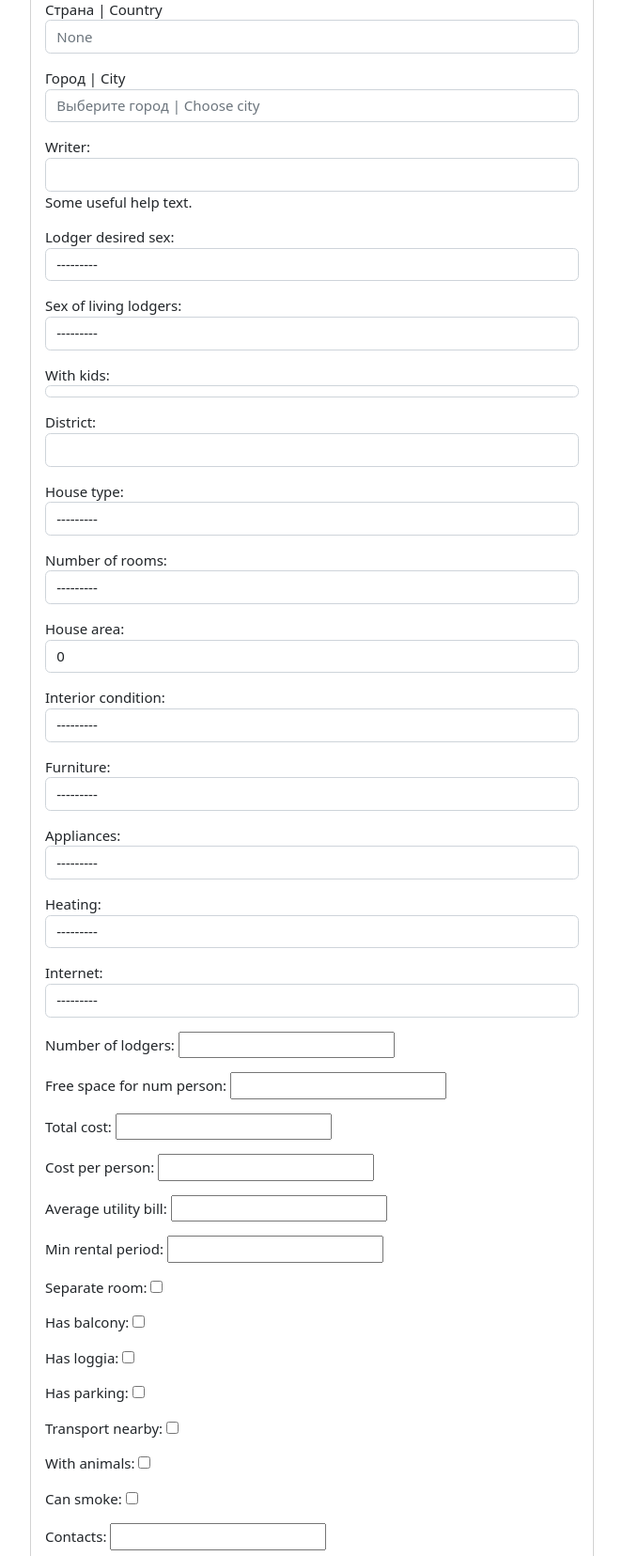
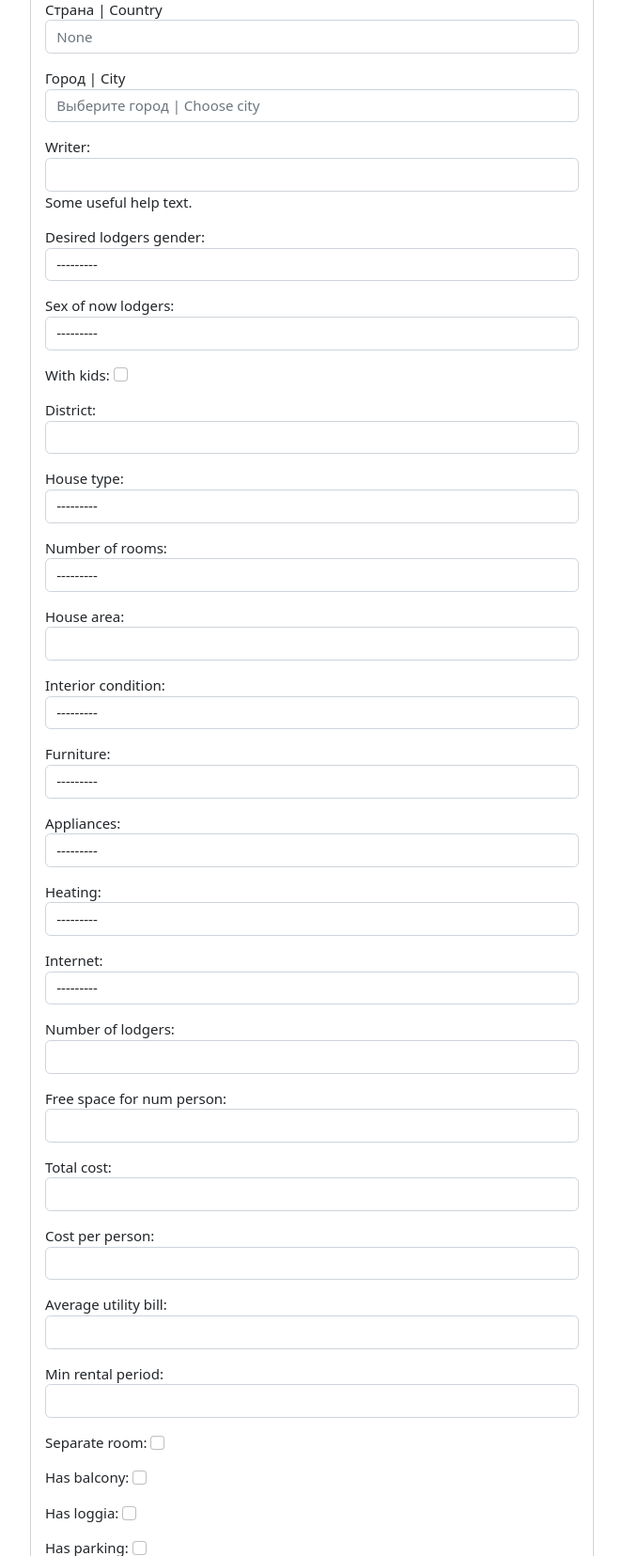
Before and after one commit to mechanovkirill/cooliving, a Django app: page /offers/offer_create/ in a window 1280 px wide. Shown: the part 226-1882 px from the top of the page at 94% size, without its empty margins (308-971 px from the left). Run offline with Django 4.2, Linux system fonts and the light colour scheme; data that the repository does not hold is empty; some libraries are stand-ins or nearby versions; some web fonts are replaced.

Commit message:
upgrade created view, offer_form

```diff
--- a/coliving/settings.py
+++ b/coliving/settings.py
@@ -135,7 +135,7 @@ STATICFILES_DIRS = [
 
 # mediafiles configuration
 MEDIA_URL = '/media/'
-MEDIA_ROOT = BASE_DIR / 'media'
+MEDIA_ROOT = BASE_DIR / 'media/'
 
 # Default primary key field type
 # https://docs.djangoproject.com/en/4.1/ref/settings/#default-auto-field
--- a/offers/admin.py
+++ b/offers/admin.py
@@ -4,7 +4,7 @@ from .models import Offer, City, Countries
 
 class OfferAdmin(admin.ModelAdmin):
     list_display = (
-        'name', 'city', 'lodger_desired_sex', 'sex_of_living_lodgers', 'house_type',
+        'name', 'city', 'desired_lodgers_gender', 'sex_of_now_lodgers', 'house_type',
         'number_of_rooms', 'interior_condition', 'heating', 'number_of_lodgers', 'internet',
         'furniture', 'appliances', 'created_date', 'modified_date', 'free_space_for_num_person', 'total_cost',
         'cost_per_person', 'min_rental_period', 'with_animals', 'with_kids', 'separate_room', 'has_balcony',
--- a/offers/forms.py
+++ b/offers/forms.py
@@ -6,7 +6,7 @@ from django.utils.translation import gettext_lazy as _
 class OfferForm(forms.ModelForm):
     class Meta:
         model = Offer
-        exclude = ['city', 'user', 'is_active', 'count_of_views', 'in_favorites',]
+        exclude = ['city', 'user', 'is_active', 'count_of_views', 'in_favorites']
 
         labels = {
             'name': _('Writer'),
@@ -22,10 +22,9 @@ class OfferForm(forms.ModelForm):
         }
         widgets = {
             'name': forms.TextInput(attrs={'class': 'form-control'}),
-            # 'city': forms.Select(attrs={'class': 'form-control'}),
-            'lodger_desired_sex': forms.Select(attrs={'class': 'form-control'}),
-            'sex_of_living_lodgers': forms.Select(attrs={'class': 'form-control'}),
-            'with_kids': forms.CheckboxInput(attrs={'class': 'form-control'}),
+            'desired_lodgers_gender': forms.Select(attrs={'class': 'form-control'}),
+            'sex_of_now_lodgers': forms.Select(attrs={'class': 'form-control'}),
+            'with_kids': forms.CheckboxInput(attrs={'class': 'form-check-input'}),
             'district': forms.TextInput(attrs={'class': 'form-control'}),
             'house_type': forms.Select(attrs={'class': 'form-control'}),
             'number_of_rooms': forms.Select(attrs={'class': 'form-control'}),
@@ -35,6 +34,25 @@ class OfferForm(forms.ModelForm):
             'interior_condition': forms.Select(attrs={'class': 'form-control'}),
             'furniture': forms.Select(attrs={'class': 'form-control'}),
             'appliances': forms.Select(attrs={'class': 'form-control'}),
+            'number_of_lodgers': forms.NumberInput(attrs={'class': 'form-control'}),
+            'free_space_for_num_person': forms.NumberInput(attrs={'class': 'form-control'}),
+            'total_cost': forms.NumberInput(attrs={'class': 'form-control'}),
+            'cost_per_person': forms.NumberInput(attrs={'class': 'form-control'}),
+            'average_utility_bill': forms.NumberInput(attrs={'class': 'form-control'}),
+            'min_rental_period': forms.NumberInput(attrs={'class': 'form-control'}),
+            'separate_room': forms.CheckboxInput(attrs={'class': 'form-check-input'}),
+            'has_balcony': forms.CheckboxInput(attrs={'class': 'form-check-input'}),
+            'has_loggia': forms.CheckboxInput(attrs={'class': 'form-check-input'}),
+            'has_parking': forms.CheckboxInput(attrs={'class': 'form-check-input'}),
+            'transport_nearby': forms.CheckboxInput(attrs={'class': 'form-check-input'}),
+            'with_animals': forms.CheckboxInput(attrs={'class': 'form-check-input'}),
+            'can_smoke': forms.CheckboxInput(attrs={'class': 'form-check-input'}),
+            'contacts': forms.TextInput(attrs={'class': 'form-control'}),
+            'description': forms.Textarea(attrs={'class': 'form-control'}),
+            'photo_1': forms.FileInput(attrs={'class': 'form-control'}),
+            'photo_2': forms.FileInput(attrs={'class': 'form-control'}),
+            'photo_3': forms.FileInput(attrs={'class': 'form-control'}),
+            'photo_4': forms.FileInput(attrs={'class': 'form-control'}),
         }
 
     def clean_name(self):
--- a/offers/management/commands/load_data_2.py
+++ b/offers/management/commands/load_data_2.py
@@ -77,8 +77,8 @@ class Command(BaseCommand):
             offer.name = mocks[i]
             offer.user = Account.objects.get(id=1)
             offer.city = City.objects.get(city__exact='Jurm')
-            offer.lodger_desired_sex = randint(1, 3)
-            offer.sex_of_living_lodgers = randint(1, 4)
+            offer.desired_lodgers_gender = randint(1, 3)
+            offer.sex_of_now_lodgers = randint(1, 4)
             offer.with_kids = choice(ch)
             offer.district = choice(dist)
             offer.house_type = randint(1, 3)
@@ -92,7 +92,7 @@ class Command(BaseCommand):
             offer.free_space_for_num_person = randint(1, 4)
             offer.total_cost = randint(100, 1000)
             offer.cost_per_person = randint(50, 500)
-            offer.аverage_utility_bill = randint(10, 150)
+            offer.average_utility_bill = randint(10, 150)
             offer.min_rental_period = randint(2, 12)
             offer.separate_room = choice(ch)
             offer.has_balcony = choice(ch)
--- a/offers/models.py
+++ b/offers/models.py
@@ -86,13 +86,13 @@ class Offer(models.Model):
     user = models.ForeignKey(Account, on_delete=models.CASCADE)
     is_active = models.BooleanField(default=True)
     city = models.ForeignKey(City, on_delete=models.CASCADE)
-    lodger_desired_sex = models.CharField(max_length=2, choices=SEX)
-    sex_of_living_lodgers = models.CharField(max_length=2, choices=SEX_HOUSE)
+    desired_lodgers_gender = models.CharField(max_length=2, choices=SEX)
+    sex_of_now_lodgers = models.CharField(max_length=2, choices=SEX_HOUSE)
     with_kids = models.BooleanField()
     district = models.CharField(max_length=50, null=True, blank=True)
     house_type = models.CharField(max_length=2, choices=HOUSE_TYPES)
     number_of_rooms = models.CharField(max_length=2, choices=ROOMS)
-    house_area = models.FloatField(max_length=7, default=0)  # TODO: delete default before deployment
+    house_area = models.FloatField(max_length=7)
     interior_condition = models.CharField(max_length=2, choices=INTERIOR)
     furniture = models.CharField(max_length=2, choices=FURNITURE)
     appliances = models.CharField(max_length=2, choices=APPLIANCES)
@@ -102,13 +102,13 @@ class Offer(models.Model):
     free_space_for_num_person = models.PositiveSmallIntegerField()
     total_cost = models.PositiveSmallIntegerField()
     cost_per_person = models.PositiveSmallIntegerField()
-    аverage_utility_bill = models.PositiveSmallIntegerField(null=True, blank=True)
+    average_utility_bill = models.PositiveSmallIntegerField(null=True, blank=True)
     min_rental_period = models.PositiveSmallIntegerField()
     separate_room = models.BooleanField()
     has_balcony = models.BooleanField()
     has_loggia = models.BooleanField()
     has_parking = models.BooleanField()
-    transport_nearby = models.BooleanField(default=False)  # TODO: delete default before deployment
+    transport_nearby = models.BooleanField()
     with_animals = models.BooleanField()
     can_smoke = models.BooleanField()
     contacts = models.CharField(max_length=128)
@@ -117,10 +117,10 @@ class Offer(models.Model):
     modified_date = models.DateTimeField(auto_now=True)
     count_of_views = models.PositiveIntegerField(default=0)
     in_favorites = models.PositiveSmallIntegerField(default=0)
-    photo_1 = models.ImageField(upload_to='photos/house_offers', max_length=254, null=True, blank=True)
-    photo_2 = models.ImageField(upload_to='photos/house_offers', max_length=254, null=True, blank=True)
-    photo_3 = models.ImageField(upload_to='photos/house_offers', max_length=254, null=True, blank=True)
-    photo_4 = models.ImageField(upload_to='photos/house_offers', max_length=254, null=True, blank=True)
+    photo_1 = models.ImageField(upload_to='photos/house_offers', blank=True)
+    photo_2 = models.ImageField(upload_to='photos/house_offers', blank=True)
+    photo_3 = models.ImageField(upload_to='photos/house_offers', blank=True)
+    photo_4 = models.ImageField(upload_to='photos/house_offers', blank=True)
 
     def __str__(self):
         return str(self.name)
--- a/offers/views.py
+++ b/offers/views.py
@@ -33,12 +33,13 @@ class OfferCreateView(CreateView):
         return context
 
     def form_valid(self, form):
+        city = City.objects.get(city=self.request.POST.get('city_select'))
         form.instance.user = self.request.user
-        form.instance.city = self.request.POST.get('city_select')
+        form.instance.city = city
         return super().form_valid(form)
 
     def get_success_url(self):
-        return reverse('offer_detail', args=[str(self.object.id)])
+        return reverse('housing_details', args=[str(self.object.id)])
 
 
 # class OfferUpdateView(UpdateView):
@@ -51,7 +52,7 @@ class OfferCreateView(CreateView):
 #         return super().form_valid(form)
 #
 #     def get_success_url(self):
-#         return reverse('offer_detail', args=[str(self.object.id)])
+#         return reverse('housing_details', args=[str(self.object.id)])
 
 
 class HousingOfferListView(TemplateView):
@@ -78,15 +79,15 @@ class HousingOfferListView(TemplateView):
 
         if self.is_valid_queryparam(self.request.GET.get('sex')):
             self.QUERY_PARAMS_DICT['Пол|gender'] = self.request.GET.get('sex')
-            qs = qs.filter(lodger_desired_sex=self.QUERY_PARAMS_DICT.get('Пол|gender'))
+            qs = qs.filter(desired_lodgers_gender=self.QUERY_PARAMS_DICT.get('Пол|gender'))
         elif self.is_valid_queryparam(self.QUERY_PARAMS_DICT.get('Пол|gender')):
-            qs = qs.filter(lodger_desired_sex=self.QUERY_PARAMS_DICT.get('Пол|gender'))
+            qs = qs.filter(desired_lodgers_gender=self.QUERY_PARAMS_DICT.get('Пол|gender'))
 
         if self.is_valid_queryparam(self.request.GET.get('gender_of_living')):
             self.QUERY_PARAMS_DICT['Проживают|people living'] = self.request.GET.get('gender_of_living')
-            qs = qs.filter(sex_of_living_lodgers=self.QUERY_PARAMS_DICT.get('Проживают|people living'))
+            qs = qs.filter(sex_of_now_lodgers=self.QUERY_PARAMS_DICT.get('Проживают|people living'))
         elif self.is_valid_queryparam(self.QUERY_PARAMS_DICT.get('Проживают|people living')):
-            qs = qs.filter(sex_of_living_lodgers=self.QUERY_PARAMS_DICT.get('Проживают|people living'))
+            qs = qs.filter(sex_of_now_lodgers=self.QUERY_PARAMS_DICT.get('Проживают|people living'))
 
         if self.is_valid_queryparam(self.request.GET.get('with_kids')):
             self.QUERY_PARAMS_DICT['С детьми|with kids'] = self.request.GET.get('with_kids')
--- a/templates/offers/offer_form.html
+++ b/templates/offers/offer_form.html
@@ -35,7 +35,7 @@
                 </form>
           </div>
         <!-- country sel// -->
-    <form method="POST" class="form-group">
+    <form method="POST" class="form-group" enctype='multipart/form-data'>
         {% csrf_token %}
          <label for="CityDataList">Город | City</label>
          <input name="city_select" type="search" class="form-control mb-3" list="CitydatalistOptions1" id="CityDataList" placeholder="Выберите город | Choose city" required>
```
Also changed, not shown: templates/offers/house_offer_detail.html (+14 -4 lines), templates/offers/housing_offer_list.html (+6 -1 lines).
